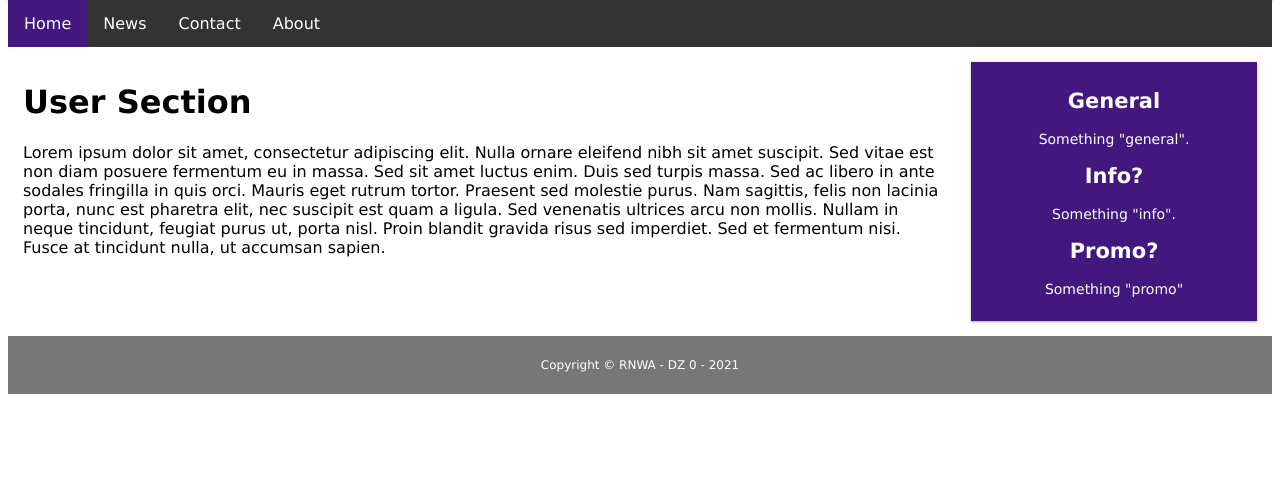
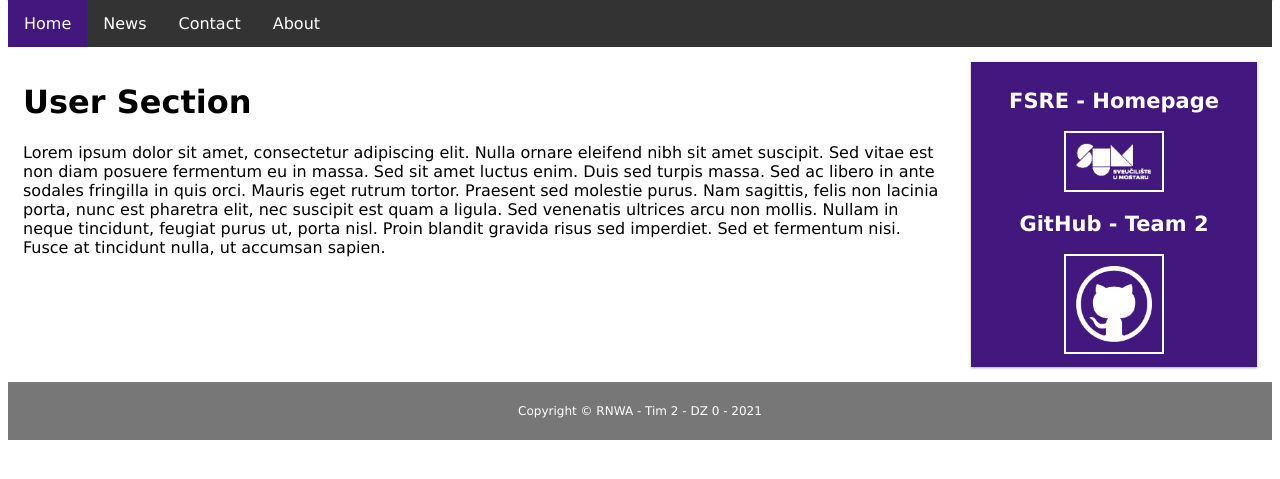
Before and after one commit to giganttus/RNWA_2020_2021, a PHP site: page / in a window 1280 px wide. Shown: the part 226-705 px from the top of the page. Run offline with PHP 8.4, Linux system fonts and the light colour scheme.

Commit message:
Link patch

```diff
--- a/DZ 0 - Protoip Sjedišta/index.html
+++ b/DZ 0 - Protoip Sjedišta/index.html
@@ -46,12 +46,14 @@
 
   <div class="col-3 col-s-12">
     <div class="aside">
-      <h2>General</h2>
-      <p>Something "general".</p>
-      <h2>Info?</h2>
-      <p>Something "info".</p>
-      <h2>Promo?</h2>
-      <p>Something "promo"</p>
+      <h2>FSRE - Homepage</h2>
+	  <a href="http://fsre.sum.ba/naslovnica/">
+		<img class="aslogo" src="./assets/sum.png" alt="FSRE">
+	  </a>
+       <h2>GitHub - Team 2</h2>
+	   <a href="https://github.com/giganttus/RNWA_2020_2021">
+		<img class="aslogo" src="./assets/github.png" alt="Github">
+	  </a>
     </div>
   </div>
 </div>
@@ -59,7 +61,7 @@
 
 
 <div class="footer">
-  <p> Copyright &copy; RNWA - DZ 0 - 2021 </p>
+  <p> Copyright &copy; RNWA - Tim 2 - DZ 0 - 2021 </p>
 </div>
 
 </body>
--- a/DZ 0 - Protoip Sjedišta/style.css
+++ b/DZ 0 - Protoip Sjedišta/style.css
@@ -66,6 +66,13 @@
     height: auto;
   }
 
+  .aslogo {
+    width: 45%;
+    max-width: 100px;
+    height: auto;
+    filter: invert(100%);
+  }
+
   .aside {
     background-color: #42187e;
     padding: 10px;
@@ -75,6 +82,11 @@
     box-shadow: 0 1px 3px rgba(0,0,0,0.12), 0 1px 2px rgba(0,0,0,0.24);
   }
 
+  .aside img {
+    border: 2px solid #000;
+    padding: 10px;
+
+  }
   .footer {
     background-color: #777;
     color: #ffffff;
```
Also changed, not shown: DZ 0 - Protoip Sjedišta/assets/github.png (added), DZ 0 - Protoip Sjedišta/assets/sum.png (added).
